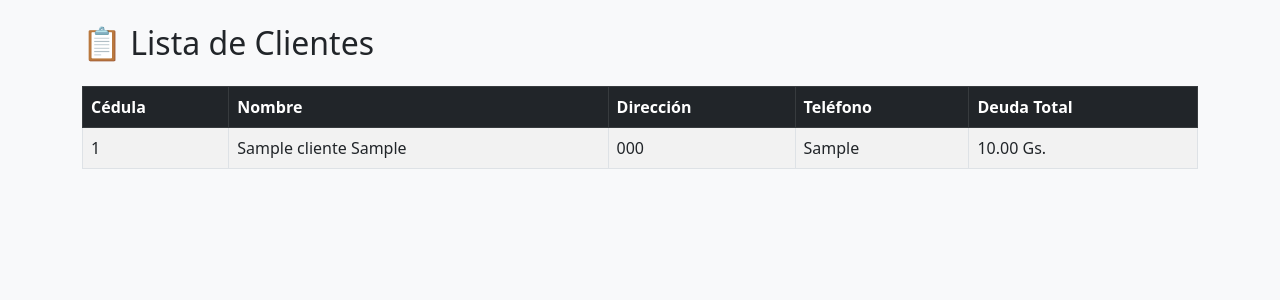
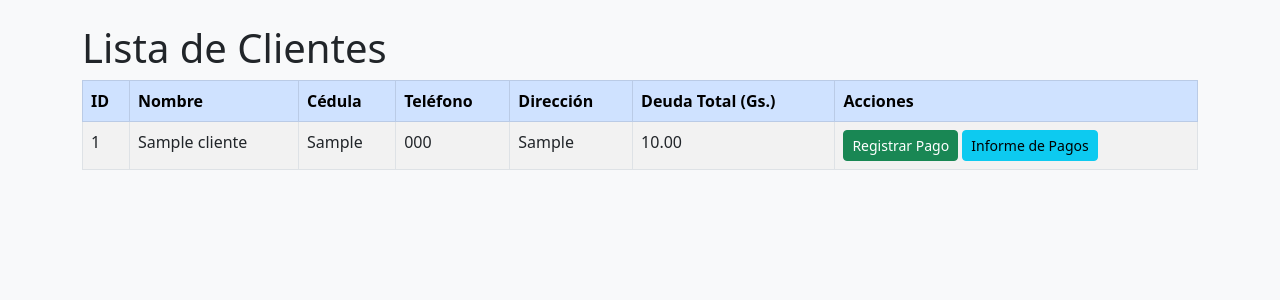
Before and after one commit to edupjc/MaximoEmprendimientos, a Flask app: page /clientes in a window 1280 px wide. Shown: the part 56-356 px from the top of the page. Run offline with Flask 3, Linux system fonts and the light colour scheme; tables that the repository leaves empty hold one stand-in row (values such as "Sample post").

Commit message:
Mensaje descriptivo

```diff
--- a/templates/base.html
+++ b/templates/base.html
@@ -13,9 +13,9 @@
             <div class="collapse navbar-collapse">
                 <ul class="navbar-nav ms-auto">
                     <li class="nav-item"><a class="nav-link" href="{{ url_for('clientes') }}">Clientes</a></li>
-                    <li class="nav-item"><a class="nav-link" href="{{ url_for('agregar') }}">Agregar</a></li>
-                    <li class="nav-item"><a class="nav-link" href="{{ url_for('pago') }}">Registrar Pago</a></li>
-                    <li class="nav-item"><a class="nav-link" href="{{ url_for('informe') }}">Informe de Pagos</a></li>
+                    <li class="nav-item"><a class="nav-link" href="{{ url_for('registrar_cliente') }}">Agregar</a></li>
+                    <li class="nav-item"><a class="nav-link" href="{{ url_for('registrar_pago') }}">Registrar Pago</a></li>
+                    <li class="nav-item"><a class="nav-link" href="{{ url_for('informe_pagos') }}">Informe de Pagos</a></li>
                 </ul>
             </div>
         </div>
--- a/templates/clientes.html
+++ b/templates/clientes.html
@@ -1,31 +1,41 @@
 {% extends "base.html" %}
-{% block title %}Clientes{% endblock %}
+
+{% block title %}Lista de Clientes{% endblock %}
+
 {% block content %}
-<h2 class="mb-4">📋 Lista de Clientes</h2>
-{% if clientes %}
+<h1>Lista de Clientes</h1>
+
 <table class="table table-striped table-bordered">
-    <thead class="table-dark">
+    <thead class="table-primary">
         <tr>
+            <th>ID</th>
+            <th>Nombre</th>
             <th>Cédula</th>
-            <th>Nombre</th>
+            <th>Teléfono</th>
             <th>Dirección</th>
-            <th>Teléfono</th>
-            <th>Deuda Total</th>
+            <th>Deuda Total (Gs.)</th>
+            <th>Acciones</th>
         </tr>
     </thead>
     <tbody>
-        {% for c in clientes %}
+        {% for cliente in clientes %}
         <tr>
-            <td>{{ c[0] }}</td>
-            <td>{{ c[1] }} {{ c[2] }}</td>
-            <td>{{ c[3] }}</td>
-            <td>{{ c[4] }}</td>
-            <td>{{ "%.2f"|format(c[5]) }} Gs.</td>
+            <td>{{ cliente[0] }}</td>
+            <td>{{ cliente[1] }}</td>
+            <td>{{ cliente[2] }}</td>
+            <td>{{ cliente[3] }}</td>
+            <td>{{ cliente[4] }}</td>
+            <td>{{ "%.2f"|format(cliente[5]) }}</td>
+            <td>
+                <a href="{{ url_for('registrar_pago', cliente_id=cliente[0]) }}" class="btn btn-success btn-sm">Registrar Pago</a>
+                <a href="{{ url_for('informe_pagos', cliente_id=cliente[0]) }}" class="btn btn-info btn-sm">Informe de Pagos</a>
+            </td>
+        </tr>
+        {% else %}
+        <tr>
+            <td colspan="7" class="text-center">No hay clientes registrados.</td>
         </tr>
         {% endfor %}
     </tbody>
 </table>
-{% else %}
-<p class="alert alert-warning">⚠️ No hay clientes registrados.</p>
-{% endif %}
 {% endblock %}
```
